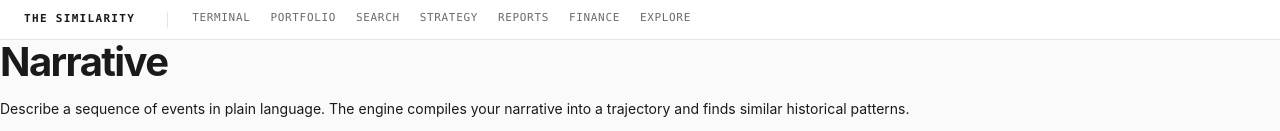
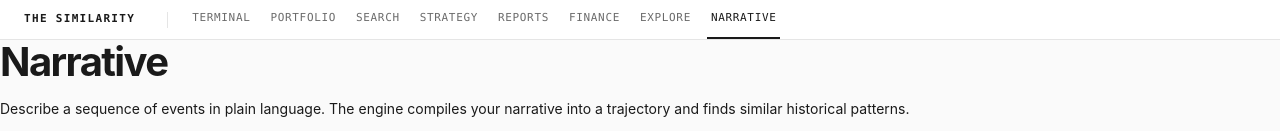
Before and after one commit to the-similarity/base, a Next.js app in the folder the-similarity-app/: page /narrative in a window 1280 px wide. Shown: the top 131 px of the page. Built offline with nearby package versions, Linux system fonts and the light colour scheme.

Commit message:
feat(nav): add Narrative link to main navigation

```diff
--- a/the-similarity-app/components/nav.tsx
+++ b/the-similarity-app/components/nav.tsx
@@ -11,6 +11,7 @@ const links = [
   { href: "/reports", label: "Reports" },
   { href: "/finance", label: "Finance" },
   { href: "/explore", label: "Explore" },
+  { href: "/narrative", label: "Narrative" },
 ];
 
 export function Nav() {
```
